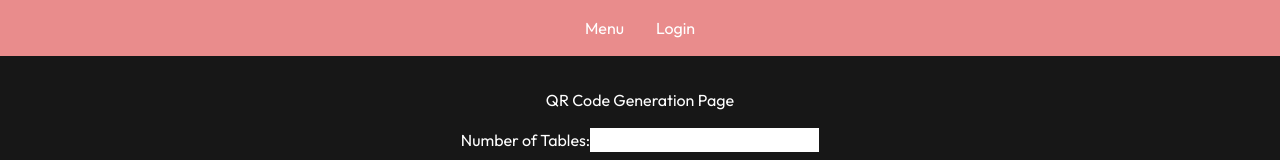
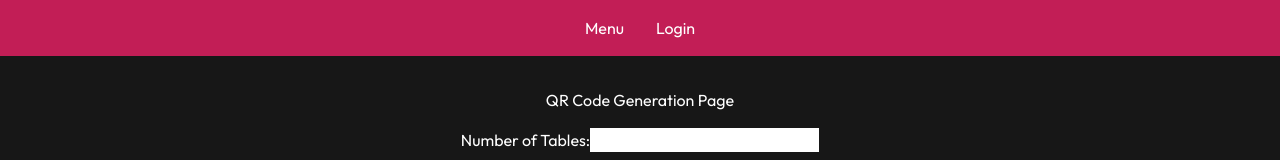
Before and after one commit to Sonamtshering21/DigitalMenu, a Next.js app: page /qr-codes in a window 1280 px wide. Shown: the top 160 px of the page. Built offline with nearby package versions, Linux system fonts and the light colour scheme; no server answers.

Commit message:
Update Header component, QR code generator, and other files

```diff
--- a/components/style/Header.module.css
+++ b/components/style/Header.module.css
@@ -6,5 +6,5 @@
     padding: 1rem;
     gap: 2rem;
     color: white;
-    background-color: rgb(233, 140, 140);
+    background-color:  #C21E56;
 }
```
